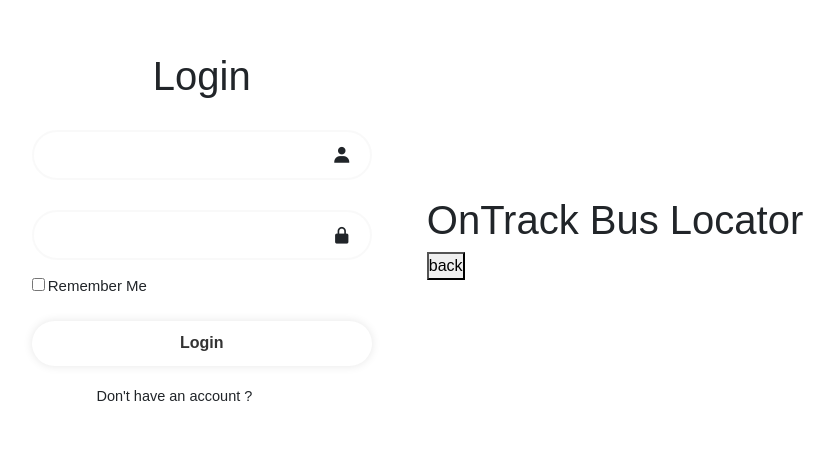
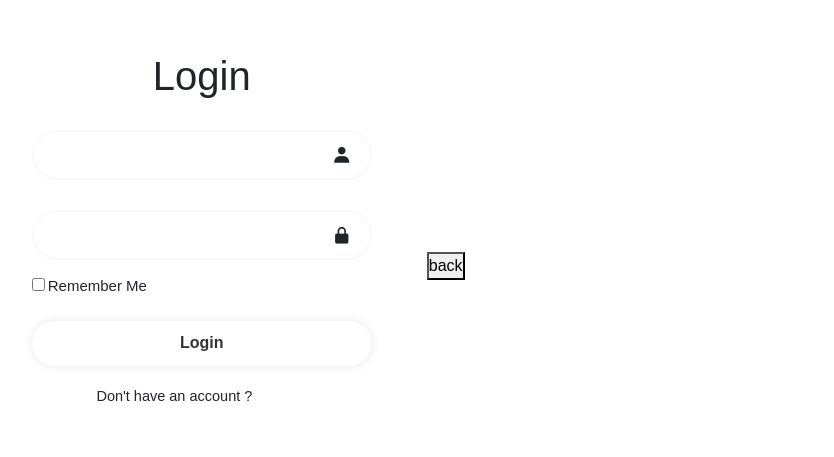
Before and after one commit to nehardh/OnTrack_Code, a plain HTML site: page index.html in a window 1280 px wide. Shown: the part 162-619 px from the top of the page, without its empty margins (235-1069 px from the left). Drawn offline with nearby package versions, Linux system fonts and the light colour scheme.

Commit message:
Update index.html
color change html

```diff
--- a/index.html
+++ b/index.html
@@ -41,7 +41,7 @@
     </div>
     <div id="section2">
         <div class="container">
-            <h1>
+            <h1 class="h12">
                 OnTrack Bus Locator
             </h1>
             <div>
```
